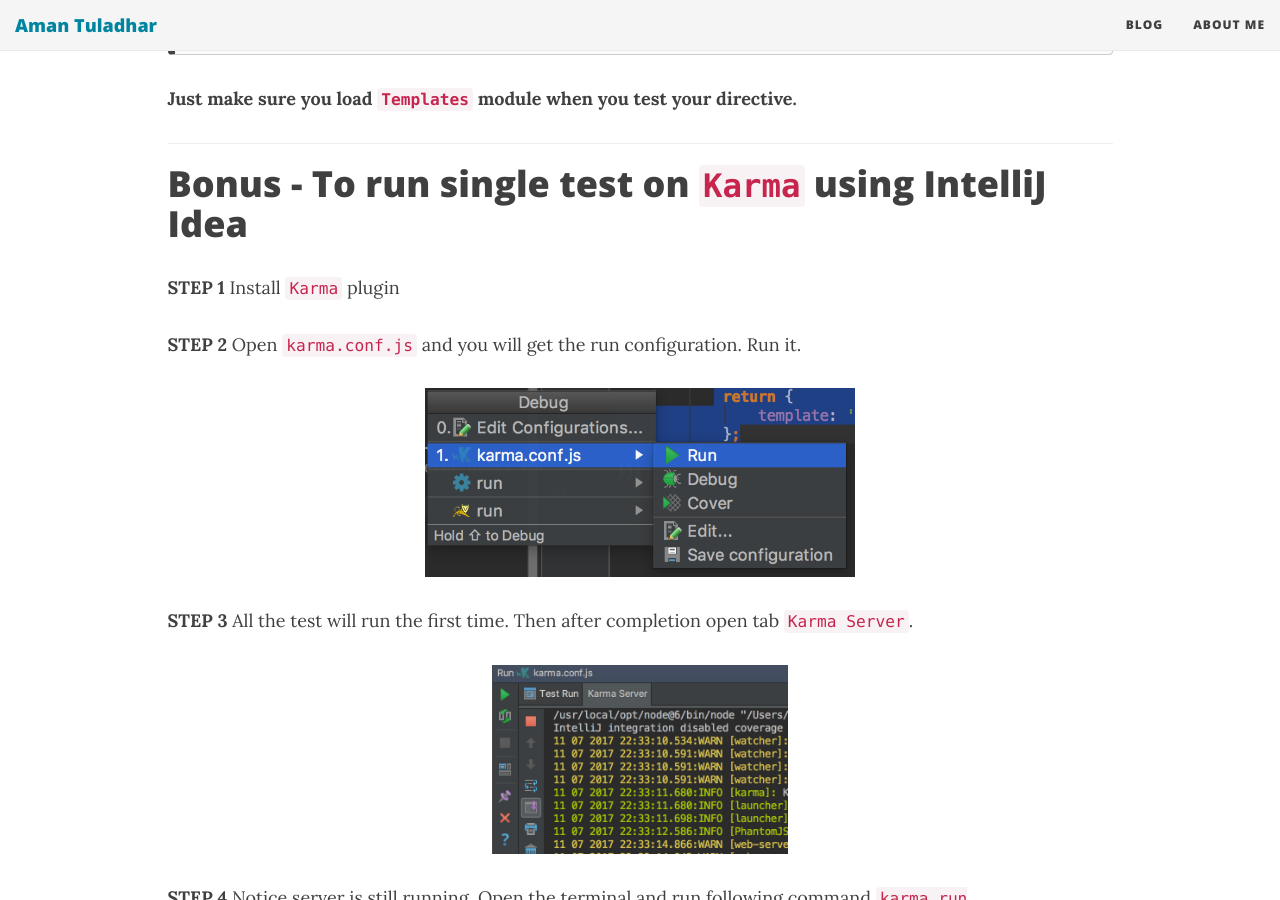
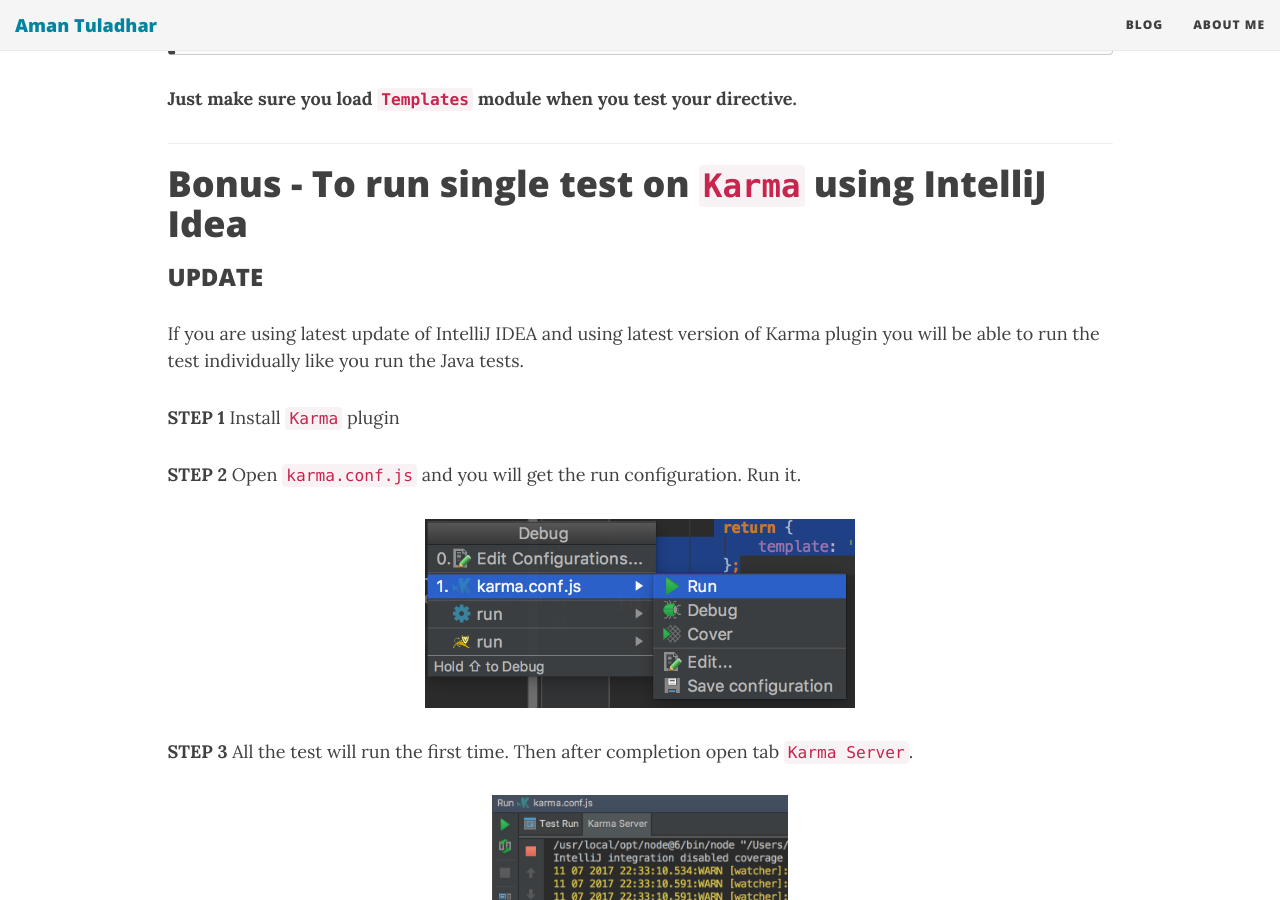
Before and after one commit to amantuladhar/amantuladhar.github.io, a Jekyll site: the page built from _posts/2017-07-11-angularjs-testing-in-nutshell.md, in a window 1280 px wide and 900 px high, scrolled down 6977 px. Built offline with Jekyll 4.4.1, drawn with Linux system fonts in a browser that asks for light colours; nearby versions of some CDN libraries; comment, search, counter and statistics services are not loaded.

Commit message:
Info about update of Karma plugin update

```diff
--- a/_posts/2017-07-11-angularjs-testing-in-nutshell.md
+++ b/_posts/2017-07-11-angularjs-testing-in-nutshell.md
@@ -288,6 +288,9 @@
 
 # Bonus - To run single test on `Karma` using IntelliJ Idea
 
+### UPDATE
+If you are using latest update of IntelliJ IDEA and using latest version of Karma plugin you will be able to run the test individually like you run the Java tests.
+
 **STEP 1** Install `Karma` plugin
 
 **STEP 2** Open `karma.conf.js` and you will get the run configuration. Run it.
```
